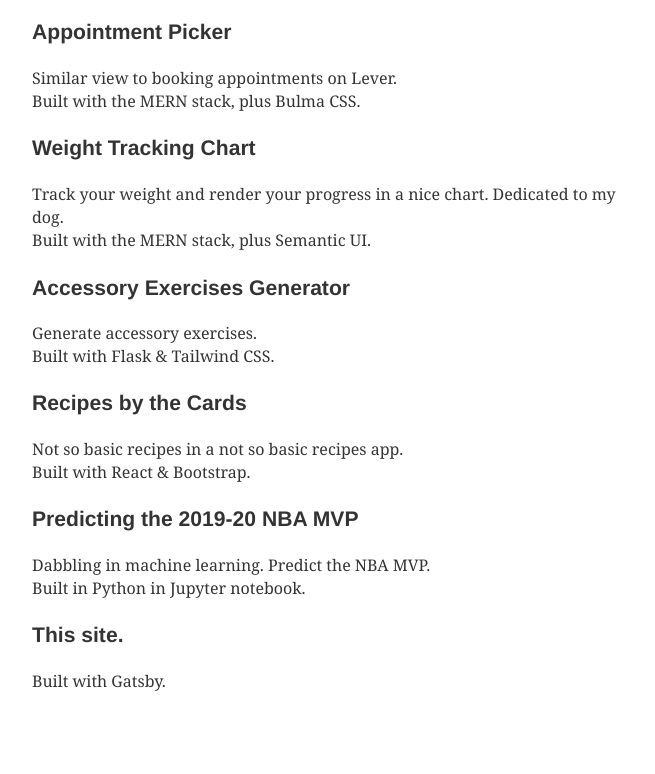
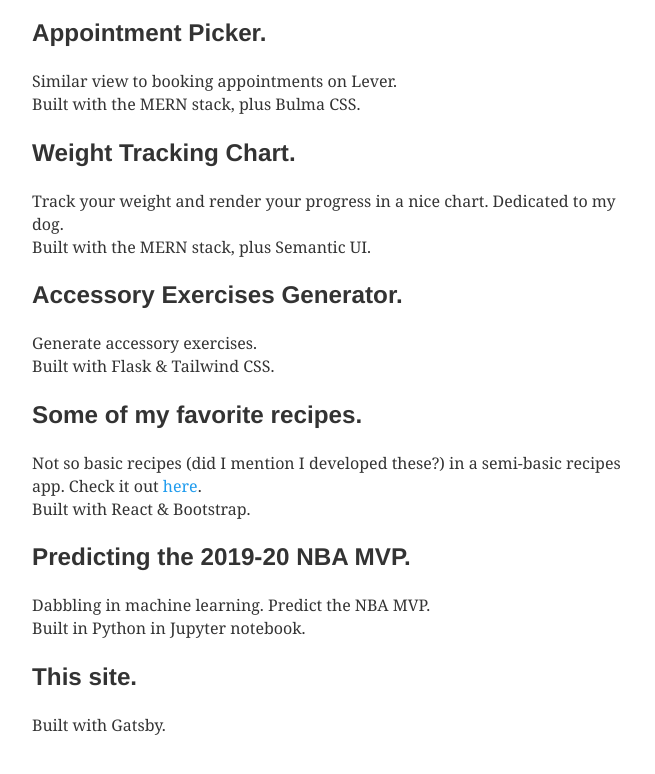
Before and after one commit to stfzh/stpnzh.github.io, a Gatsby site: page /projects in a window 1280 px wide. Shown: the part 126-900 px from the top of the page, without its empty margins (304-959 px from the left). Before the commit the page ends 858 px from the top, so only its background shows below. Built offline with nearby package versions, Linux system fonts and the light colour scheme; Gatsby itself is replaced by a stand-in of ours.

Commit message:
Add link to recipes app

```diff
--- a/src/components/projects/Recipes.js
+++ b/src/components/projects/Recipes.js
@@ -1,11 +1,13 @@
 import React from 'react';
+import { Link } from 'gatsby';
 
 
 const Recipes = () => {
   return (
     <div>
       <p>
-      Not so basic recipes in a not so basic recipes app.
+      Not so basic recipes (did I mention I developed these?) in a semi-basic recipes app.
+      Check it out <Link style={{color: `#209cee`}} href='https://stpnzh.github.io/recipes/'>here</Link>.
       <br/>
       Built with React & Bootstrap.
       </p>
--- a/src/pages/projects.js
+++ b/src/pages/projects.js
@@ -11,17 +11,17 @@ const Projects = () => {
   return (
     <Layout>
       <h1>Projects.</h1>
-      <h3>Appointment Picker</h3>
+      <h2>Appointment Picker.</h2>
       <Appointment />
-      <h3>Weight Tracking Chart</h3>
+      <h2>Weight Tracking Chart.</h2>
       <Weight />
-      <h3>Accessory Exercises Generator</h3>
+      <h2>Accessory Exercises Generator.</h2>
       <Accessory />
-      <h3>Recipes by the Cards</h3>
+      <h2>Some of my favorite recipes.</h2>
       <Recipes />
-      <h3>Predicting the 2019-20 NBA MVP</h3>
+      <h2>Predicting the 2019-20 NBA MVP.</h2>
       <NBA />
-      <h3>This site.</h3>
+      <h2>This site.</h2>
       <p>Built with Gatsby.</p>
     </Layout>
   )
--- a/src/styles/global.css
+++ b/src/styles/global.css
@@ -25,5 +25,9 @@ h1 {
 }
 
 .nav-links {
-  color: gray;
+  /* color: gray; */
 }
+
+.colored-links {
+  color: #209cee;
+}
```
Also changed, not shown: src/components/projects/Recipes copy 5.js (deleted, +0 -16 lines).
